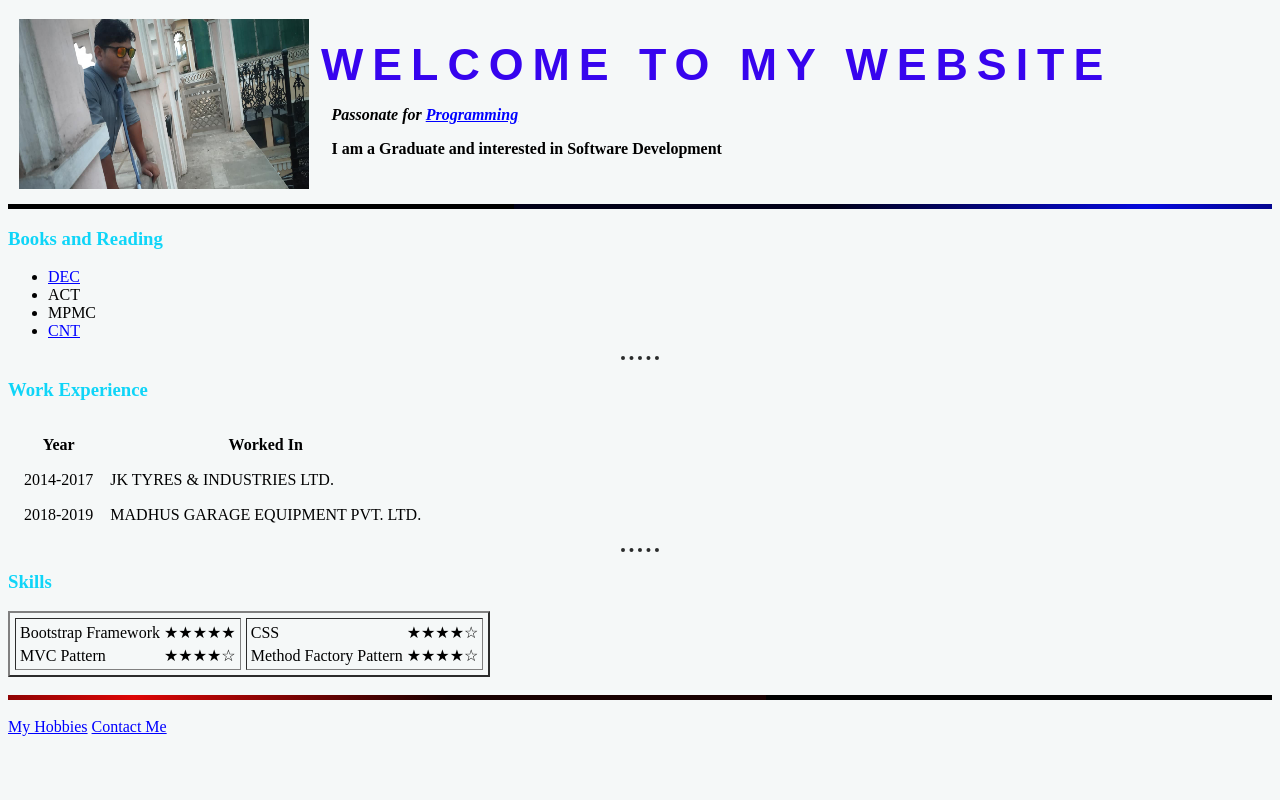
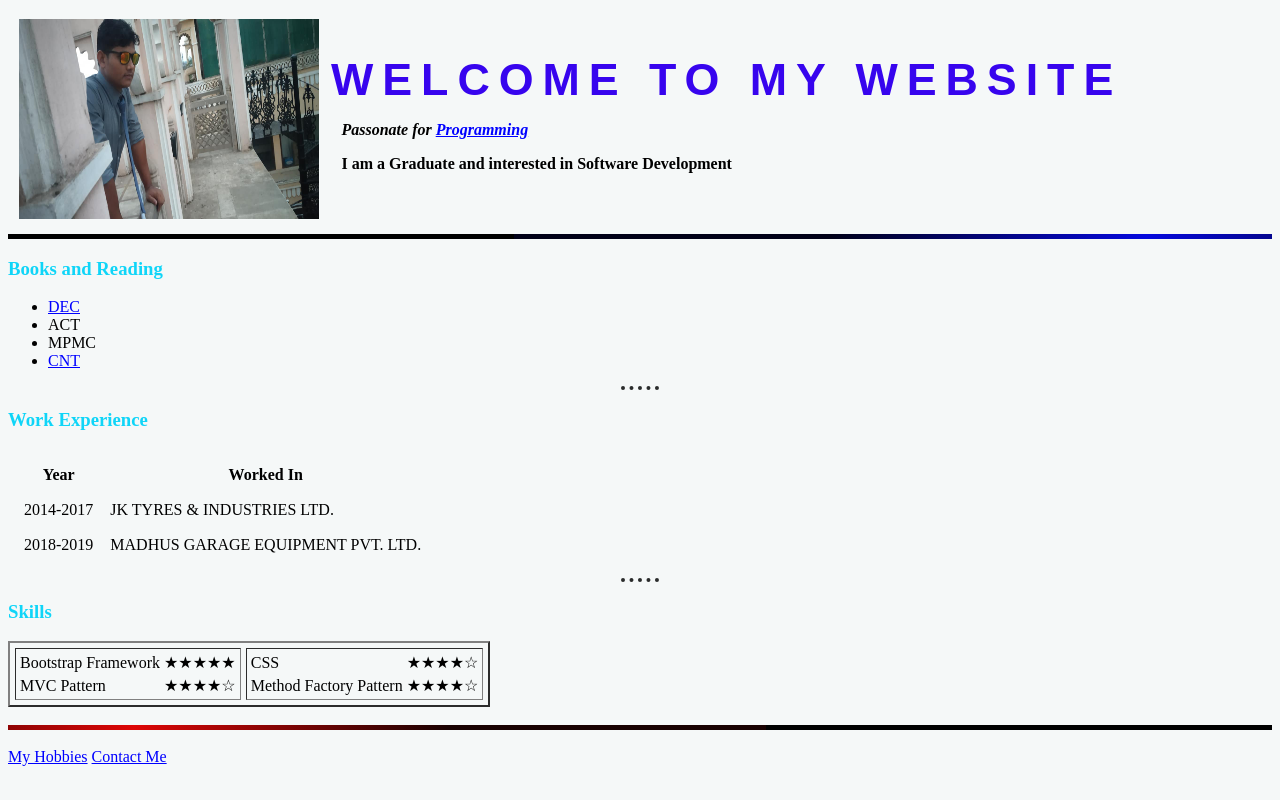
Before and after one commit to bapunii/website, a plain HTML site: page index.html in a window 1280 px wide. Drawn offline with Linux system fonts and the light colour scheme.

Commit message:
Update index.html

```diff
--- a/index.html
+++ b/index.html
@@ -9,7 +9,7 @@
         <table cellspacing="10">
             <tr>
                 <td>
-                    <img src="images/bapu.jpg"height="170px" width="290px">
+                    <img src="images/bapu.jpg"height="200px" width="300px">
                 </td>
                 <td>
                     <div>
```
